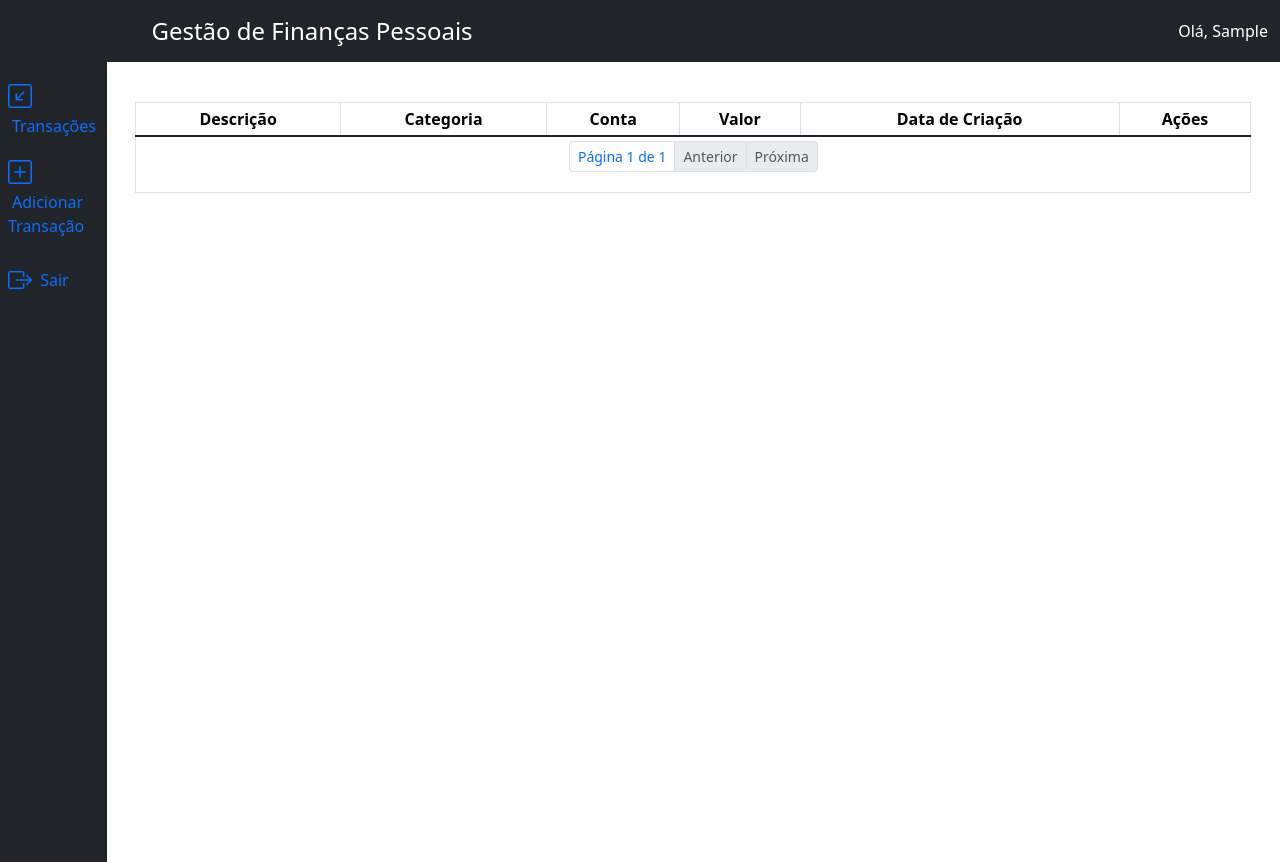
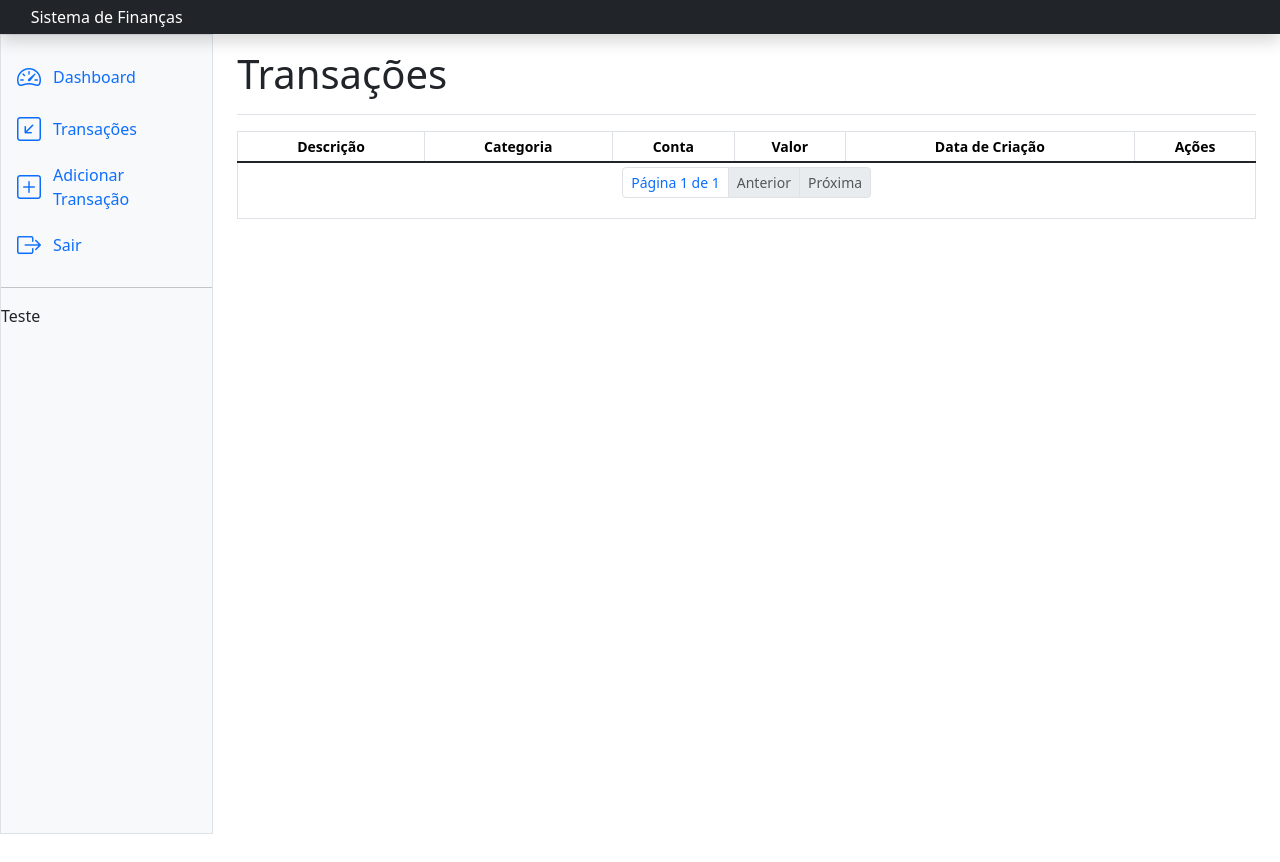
Before and after one commit to Leobatista96/app-financas, a Django app: page / in a window 1280 px wide. After the commit the page ends 834 px from the top, so only its background shows below. Run offline with Django 5.2, Linux system fonts and the light colour scheme; the visitor is signed in with stand-in values (Sample User, id 1); data that the repository does not hold is empty.

Commit message:
review and modify HTML/CSS struture

```diff
--- a/app/templates/base.html
+++ b/app/templates/base.html
@@ -10,21 +10,21 @@
   <script src="https://cdn.jsdelivr.net/npm/bootstrap@5.3.0/dist/js/bootstrap.bundle.min.js"></script>
 </head>
 
-<body class="d-flex flex-column vh-100">
+<body>
   {% include "components/header.html" %}
 
   <div class="container-fluid">
-    {% if user.is_authenticated %}
-    {% include "components/sidebar.html" %}
-    {% endif %}
+    <div class="row min-vh-100 ">
+      {% if user.is_authenticated %}
+      {% include "components/sidebar.html" %}
+      {% endif %}
+      <div class="col-md-9 ms-sm-auto col-lg-10 px-md-4">
+        {% block content %}
 
-    <div class="col py-3">
-      <div class="container mt-4">
-        <main>
-          {% block content %}
-          {% endblock %}
-        </main>
+        {% endblock %}
+
       </div>
+
 
     </div>
 
--- a/app/templates/components/header.html
+++ b/app/templates/components/header.html
@@ -1,4 +1,4 @@
-<nav class="navbar navbar-expand-lg navbar-light nav bg-dark">
+<!-- <nav class="navbar navbar-expand-lg navbar-light nav bg-dark">
     <div class="container-fluid justify-content-center">
         <a class="navbar-brand text-white fs-4 " href="#">Gestão de Finanças Pessoais</a>
     </div>
@@ -10,4 +10,31 @@
             {% endif %}
         </div>
     </div>
-</nav>
+</nav> -->
+
+<header class="navbar sticky-top bg-dark flex-md-nowrap p-0 shadow" data-bs-theme="dark">
+    <a class="navbar-brand col-md-3 col-lg-2 me-0 px-3 fs-6 text-white text-center"
+        href="{% url 'transaction-list' %}">Sistema de
+        Finanças</a>
+
+    <ul class="navbar-nav flex-row d-md-none">
+        <li class="nav-item text-nowrap">
+            <button class="nav-link px-3 text-white" type="button" data-bs-toggle="collapse"
+                data-bs-target="#navbarSearch" aria-controls="navbarSearch" aria-expanded="false"
+                aria-label="Toggle search">
+                <span><i class="bi bi-search"></i></span>
+            </button>
+        </li>
+        <li class="nav-item text-nowrap">
+            <button class="nav-link px-3 text-white" type="button" data-bs-toggle="offcanvas"
+                data-bs-target="#sidebarMenuLabel" aria-controls="sidebarMenu" aria-expanded="false"
+                aria-label="Toggle navigation">
+                <span><i class="bi bi-list"></i></span>
+            </button>
+        </li>
+    </ul>
+
+    <div id="navbarSearch" class="navbar-search w-100 collapse">
+        <input class="form-control w-100 rounded-0 border-0" type="text" placeholder="Search" aria-label="Search">
+    </div>
+</header>
--- a/app/templates/components/sidebar.html
+++ b/app/templates/components/sidebar.html
@@ -1,43 +1,50 @@
-<div class="row flex-nowrap">
-    <div class="col-auto col-md-3 col-xl-1 px-sm-1 px-1 bg-dark">
-        <div class="d-flex flex-column align-items-center align-items-sm-start px-1 pt-2 text-white min-vh-100">
-            <button class="btn btn-dark d-block d-sm-none mb-3" type="button" data-bs-toggle="collapse"
-                data-bs-target="#menuCollapse" aria-expanded="false" aria-controls="menuCollapse">
-                <i class="bi bi-list fs-4"></i>
-            </button>
-            <div class="collapse d-sm-block" id="menuCollapse">
-                <ul class="nav flex-column align-items-start" id="menu">
-                    <li>
-                        <a href="#" class="nav-link px-0 align-middle" hidden="True">
+<div class="sidebar border border-right col-md-3 col-lg-2 p-0 bg-body-tertiary">
+    <div class="offcanvas-md offcanvas-end bg-body-tertiary" tabindex="1" id="sidebarMenuLabel"
+        aria-labelledby="sidebarMenuLabel">
+
+        <div class="offcanvas-header">
+            <h5 class="offcanvas-title" id="sidebarMenuLabel">Sistema de Finanças</h5>
+            <button type="button" class="btn-close" data-bs-dismiss="offcanvas" data-bs-target="#sidebarMenuLabel"
+                aria-label="Close"></button>
+        </div>
+
+        <div class="offcanvas-body d-md-flex flex-column p-0 pt-lg-3 overflow-y-auto">
+
+            <ul class="nav flex-column" id="menu">
+                <li class="nav-item">
+                    <a href="#" class="nav-link d-flex align-items-center gap-2" aria-current="page">
                         <i class="bi bi-speedometer2 fs-4"></i>
                         <span class="ms-1">Dashboard</span>
                     </a>
                 </li>
-                    <li>
-                        <a href="{% url 'transaction-list' %}" class="nav-link px-0 align-middle">
+                <li class="nav-item">
+                    <a href="{% url 'transaction-list' %}" class="nav-link d-flex align-items-center gap-2">
                         <i class="bi bi-arrow-down-left-square fs-4"></i>
                         <span class="ms-1">Transações</span>
                     </a>
                 </li>
-                    <li>
-                        <a id="newTransactionButton" class="nav-link px-0 align-middle" style="cursor: pointer;">
+                <li class="nav-item">
+                    <a id="newTransactionButton" class="nav-link d-flex align-items-center gap-2"
+                        style="cursor: pointer;">
                         <i class="bi bi-plus-square fs-4"></i>
                         <span class="ms-1">Adicionar Transação</span>
                     </a>
                 </li>
                 <li class="nav-item">
                     {% if user.is_authenticated %}
-                        <form action="{% url 'logout' %}" method="post" id="logout-form"
-                            class="nav-link px-0 align-middle">
+                    <form action="{% url 'logout' %}" method="post" id="logout-form">
                         {% csrf_token %}
-                            <button type="submit"
-                                class="btn btn-link text-decoration-none text-reset nav-link px-0 align-middle">
+                        <button type="submit" class="nav-link d-flex align-items-center gap-2 pt-2">
                             <i class="bi bi-box-arrow-right fs-4 align-middle"></i>
                             <span class="ms-1 align-middle">Sair</span>
                         </button>
                     </form>
                     {% endif %}
                 </li>
+            </ul>
+            <hr class="my-3">
+            <ul class="nav flex-column">
+                <li class="nav-item">Teste</li>
             </ul>
         </div>
     </div>
--- a/finances/templates/transaction.html
+++ b/finances/templates/transaction.html
@@ -5,7 +5,13 @@
 
 {% block content %}
 
-<div class="table-responsive">
+<main>
+    <div
+        class="d-flex justify-content-between flex-wrap flex-md-nowrap align-items-center pt-3 pb-2 mb-3 border-bottom">
+        <h1 class="text-center">Transações</h1>
+    </div>
+
+    <div class="table-responsive small">
         <table class="table table-sm table-bordered table-striped table-hover">
             <thead class="text-center">
                 <tr>
@@ -31,13 +37,14 @@
                             data-category-name="{{ transaction.category.category }}">
                             <i class="bi bi-pencil-square"></i>
                         </button>
-                    <button class="btn btn-danger btn-sm delete-btn" data-id="{{transaction.pk}}" data-bs-toggle="modal"
-                        data-bs-target="#ModalDelete">
+                        <button class="btn btn-danger btn-sm delete-btn" data-id="{{transaction.pk}}"
+                            data-bs-toggle="modal" data-bs-target="#ModalDelete">
                             <i class="bi bi-trash3"></i>
                         </button>
                     </td>
                 </tr>
                 {% endfor %}
+            </tbody>
 
             <tfoot class="table-group-divider">
                 <tr>
@@ -68,10 +75,9 @@
                     </td>
                 </tr>
             </tfoot>
-
-        </tbody>
         </table>
     </div>
+</main>
 
 <!-- Modal de edicao -->
 <div class="modal fade" id="ModalChange" data-bs-backdrop="static" data-bs-keyboard="false" tabindex="-1"
@@ -144,6 +150,7 @@
         </div>
     </div>
 </div>
+{% endblock %}
 
 
 <script>
@@ -241,8 +248,3 @@
         }
     });
 </script>
-
-
-
-
-{% endblock %}
```
Lines whose indentation alone changed are shown as unchanged.
